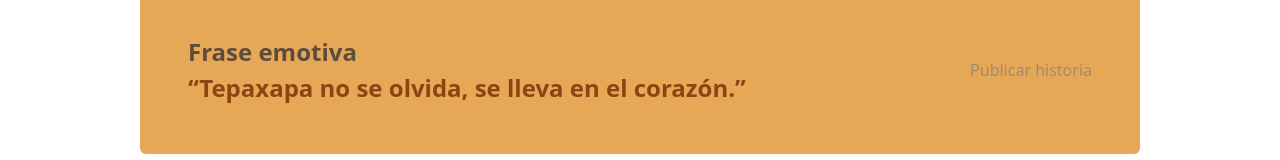
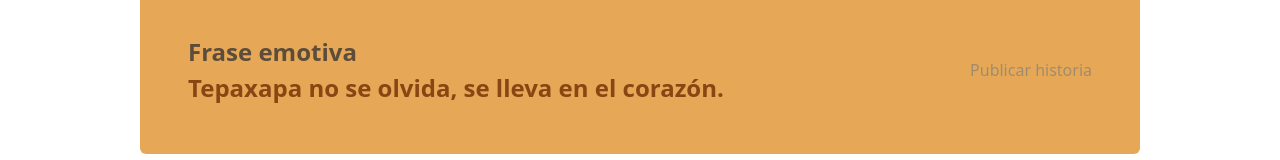
Before and after one commit to F10S4NT/react-landing, a Next.js app: page / in a window 1280 px wide. Shown: the part 2320-2480 px from the top of the page. Built offline with nearby package versions, Linux system fonts and the light colour scheme.

Commit message:
Update Banner.tsx
se corrigio texto del banner del footer

```diff
--- a/src/templates/Banner.tsx
+++ b/src/templates/Banner.tsx
@@ -8,7 +8,7 @@ const Banner = () => (
   <Section>
     <CTABanner
       title="Frase emotiva"
-      subtitle={<q>Tepaxapa no se olvida, se lleva en el corazón.</q>}
+      subtitle={"Tepaxapa no se olvida, se lleva en el corazón."}
       button={
         <Link href="/">
           <Button>Publicar historia</Button>
```
